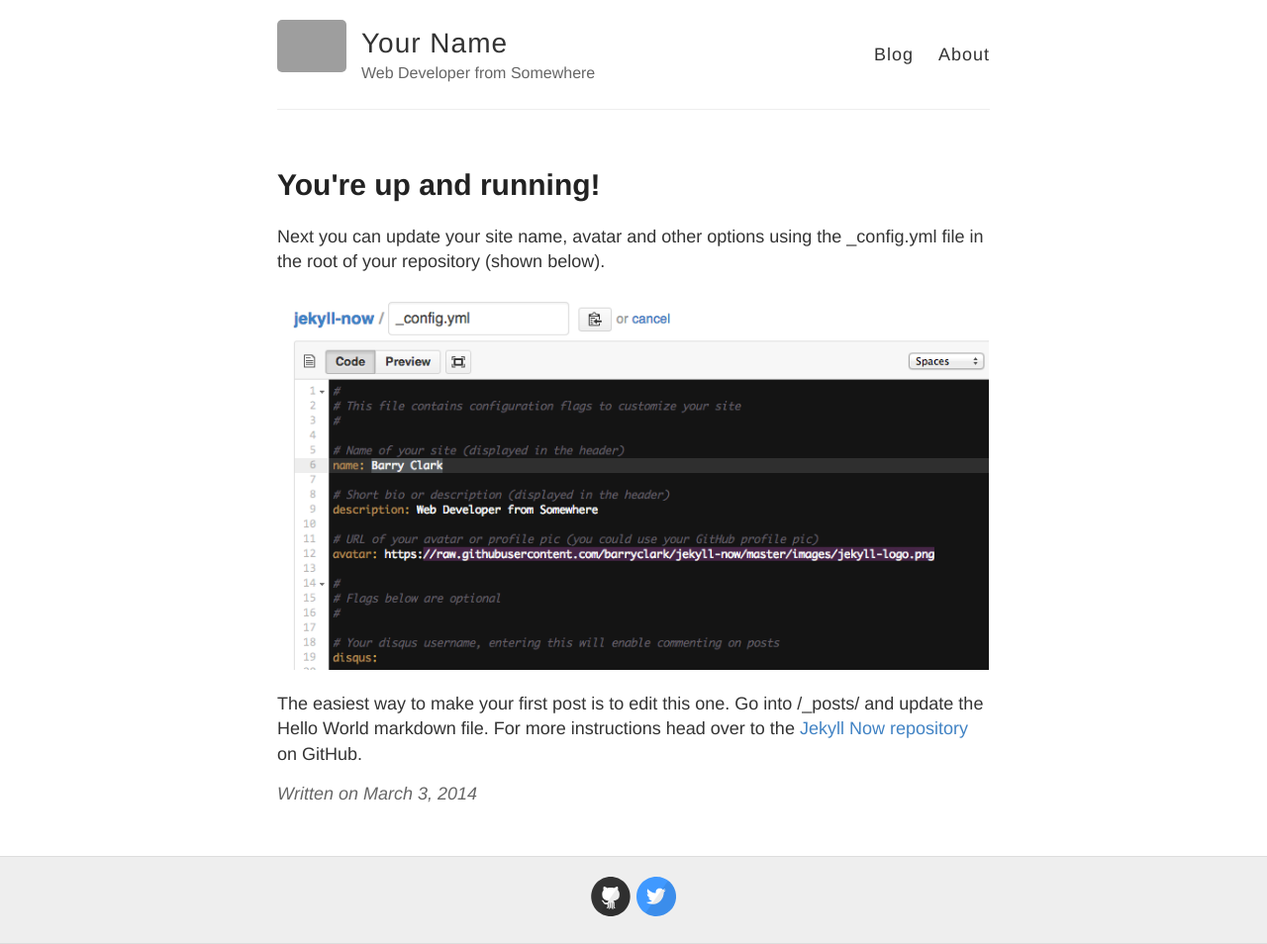
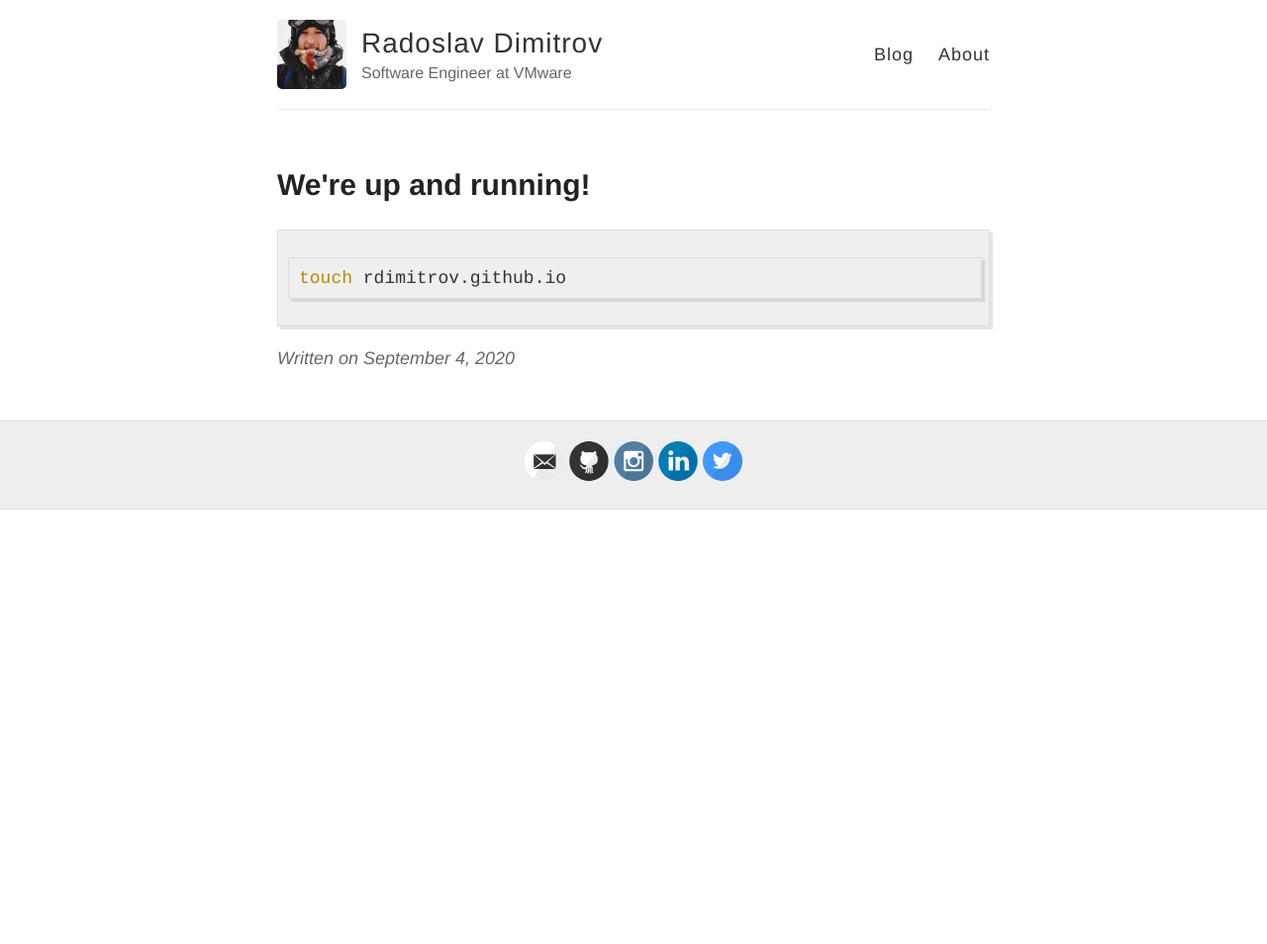
Before and after one commit to rdimitrov/rdimitrov.github.io, a Jekyll site: the page built from _posts/2020-9-4-Hello-World.md, in a window 1280 px wide. Shown: the whole page at 99% size. Built offline with Jekyll 4.4.1, drawn with Linux system fonts in a browser that asks for light colours; after the commit the page ends 900 px from its top, so only the background shows below that; grey boxes are pictures that could not be loaded.

Commit message:
Update the content
Signed-off-by: Radoslav Dimitrov <dimitrovr@vmware.com>

````diff
--- a/_config.yml
+++ b/_config.yml
@@ -3,13 +3,13 @@
 #
 
 # Name of your site (displayed in the header)
-name: Your Name
+name: Radoslav Dimitrov
 
 # Short bio or description (displayed in the header)
-description: Web Developer from Somewhere
+description: Software Engineer at VMware
 
 # URL of your avatar or profile pic (you could use your GitHub profile pic)
-avatar: https://raw.githubusercontent.com/barryclark/jekyll-now/master/images/jekyll-logo.png
+avatar: https://raw.githubusercontent.com/rdimitrov/rdimitrov.github.io/master/apple-touch-icon.png
 
 #
 # Flags below are optional
@@ -18,15 +18,15 @@ avatar: https://raw.githubusercontent.com/barryclark/jekyll-now/master/images/je
 # Includes an icon in the footer for each username you enter
 footer-links:
   dribbble:
-  email:
+  email: rdimitrow@gmail.com
   facebook:
   flickr:
-  github: barryclark/jekyll-now
-  instagram:
-  linkedin:
+  github: rdimitrov
+  instagram: radoslav.dimitrv
+  linkedin: radoslavdimitrov
   pinterest:
   rss: # just type anything here for a working RSS icon
-  twitter: jekyllrb
+  twitter: radoslav_dimitr
   stackoverflow: # your stackoverflow profile, e.g. "users/50476/bart-kiers"
   youtube: # channel/<your_long_string> or user/<user-name>
   googleplus: # anything in your profile username that comes after plus.google.com/
--- a/_posts/2014-3-3-Hello-World.md
+++ /dev/null
@@ -1,10 +0,0 @@
----
-layout: post
-title: You're up and running!
----
-
-Next you can update your site name, avatar and other options using the _config.yml file in the root of your repository (shown below).
-
-![_config.yml]({{ site.baseurl }}/images/config.png)
-
-The easiest way to make your first post is to edit this one. Go into /_posts/ and update the Hello World markdown file. For more instructions head over to the [Jekyll Now repository](https://github.com/barryclark/jekyll-now) on GitHub.
--- /dev/null
+++ b/_posts/2020-9-4-Hello-World.md
@@ -0,0 +1,8 @@
+---
+layout: post
+title: We're up and running!
+---
+
+```bash
+touch rdimitrov.github.io
+```
````
Also changed, not shown: about.md (+5 -3 lines), README.md, images/config.png (deleted), images/first-post.png (deleted), images/jekyll-logo.png (deleted), images/jekyll-now-theme-screenshot.jpg (deleted), images/step1.gif (deleted).
